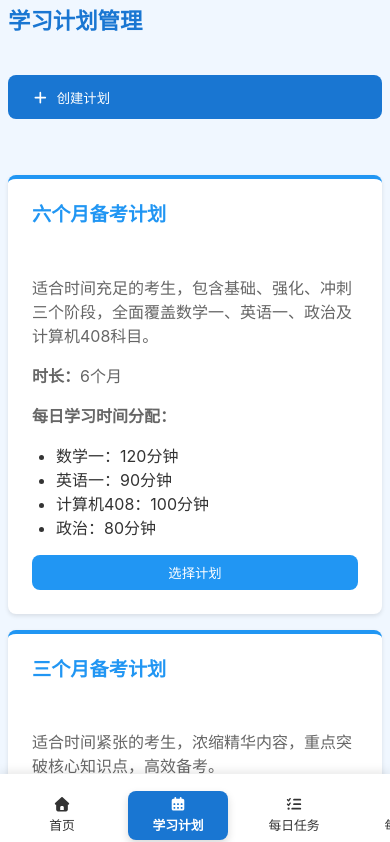
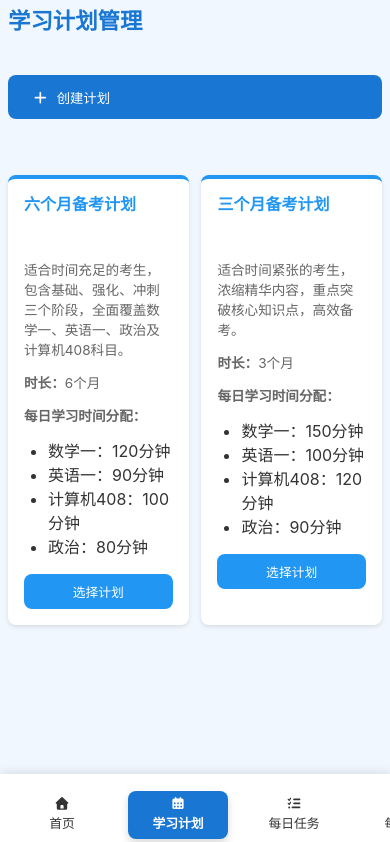
Before and after one commit to dlt666/11408Plan, a React (Vite) app: page /plan in a window 390 px wide. Shown: the top 842 px of the page. Built offline with nearby package versions, Linux system fonts and the light colour scheme.

Commit message:
响应式修复

```diff
--- a/src/App.tsx
+++ b/src/App.tsx
@@ -1,5 +1,4 @@
-import { useEffect } from 'react'
-import { Routes, Route, useNavigate, useLocation } from 'react-router-dom'
+import { useLocation, useNavigate, Routes, Route } from 'react-router-dom'
 import { FontAwesomeIcon } from '@fortawesome/react-fontawesome'
 import { faHome, faCalendarAlt, faTasks, faCheckSquare } from '@fortawesome/free-solid-svg-icons'
 import HomePage from './components/HomePage'
@@ -75,18 +74,6 @@ const Navigation = () => {
 function App() {
   const location = useLocation()
 
-  // 路由守卫 - beforeEach
-  useEffect(() => {
-    console.log('路由守卫 - beforeEach:', location.pathname)
-    // 这里可以添加路由守卫逻辑，比如权限验证等
-  }, [location.pathname])
-
-  // 路由守卫 - afterEach
-  useEffect(() => {
-    console.log('路由守卫 - afterEach:', location.pathname)
-    // 这里可以添加路由后置逻辑，比如页面埋点等
-  }, [location.pathname])
-
   // 检查是否显示导航栏（任务详情页不显示）
   const showNavigation = !location.pathname.startsWith('/tasks/')
 
--- a/src/components/TaskList.tsx
+++ b/src/components/TaskList.tsx
@@ -121,6 +121,7 @@ const TaskList: React.FC = () => {
 
   // 保存任务到localStorage
   useEffect(() => {
+    // 保存到localStorage
     localStorage.setItem('tasks', JSON.stringify(tasks))
   }, [tasks])
 
@@ -301,15 +302,25 @@ const TaskList: React.FC = () => {
 
   const handleStartTask = (taskId: string, e: React.MouseEvent) => {
     e.stopPropagation()
+
+    // 检查是否有其他任务正在计时
+    const hasRunningTask = tasks.some(task => task.status === 'in-progress')
+    if (hasRunningTask) {
+      alert('当前已有学科正在计时，请先结束当前计时任务')
+      return
+    }
+
     const task = tasks.find(t => t.id === taskId)
     if (task) {
       setCurrentTask(task)
       setTimerVisible(true)
     }
 
+    // 如果任务已经是in-progress状态，不需要修改startTime
+    // 这样计时器会从之前的时间继续计时
     setTasks(prevTasks =>
       prevTasks.map(task =>
-        task.id === taskId
+        task.id === taskId && task.status !== 'in-progress'
           ? {
               ...task,
               status: 'in-progress',
@@ -378,27 +389,8 @@ const TaskList: React.FC = () => {
   }
 
   const handleTimerClose = () => {
-    if (currentTask) {
-      // 无论计时器是否暂停，都更新任务的状态为暂停
-      setTasks(prevTasks =>
-        prevTasks.map(task => {
-          if (task.id === currentTask.id && task.status === 'in-progress' && task.startTime) {
-            const pauseTime = Date.now()
-            const pausedDuration = task.pausedDuration || 0
-            const newPausedDuration = pausedDuration + (pauseTime - task.startTime)
-            const actualTime = Math.max(0, Math.floor(newPausedDuration / 1000 / 60)) + (task.actualTime || 0)
-            return {
-              ...task,
-              status: 'pending',
-              pauseTime,
-              pausedDuration: newPausedDuration,
-              actualTime: actualTime
-            }
-          }
-          return task
-        })
-      )
-    }
+    // 只关闭计时器窗口，不改变任务状态
+    // 这样定时更新函数会继续在后台更新任务的实际时间
     setTimerVisible(false)
   }
 
@@ -446,11 +438,18 @@ const TaskList: React.FC = () => {
     if (currentTask) {
       const minutes = Math.max(0, Math.floor(duration / 60)) // 确保时间不为负数
       setTasks(prevTasks =>
-        prevTasks.map(task =>
-          task.id === currentTask.id
-            ? { ...task, status: 'completed', actualTime: minutes }
-            : task
-        )
+        prevTasks.map(task => {
+          if (task.id === currentTask.id) {
+            // 只有当实际用时大于或等于预估时间时，才标记为完成
+            const isCompleted = minutes >= task.estimatedTime
+            return {
+              ...task,
+              status: isCompleted ? 'completed' : 'pending',
+              actualTime: minutes
+            }
+          }
+          return task
+        })
       )
     }
     setTimerVisible(false)
@@ -560,6 +559,11 @@ const TaskList: React.FC = () => {
                     已完成
                   </span>
                 )}
+                {task.status === 'pending' && task.actualTime > 0 && task.actualTime < task.estimatedTime && (
+                  <span style={{ color: 'var(--warning-color)', fontWeight: 'bold' }}>
+                    未完成 (已用时: {task.actualTime}分钟)
+                  </span>
+                )}
               </div>
             </div>
 
--- a/src/index.css
+++ b/src/index.css
@@ -696,12 +696,14 @@ body {
   }
 
   .app-nav button {
-    padding: 0.4rem 0.8rem;
-    font-size: 0.9rem;
+    padding: 0.4rem 0.6rem;
+    font-size: 0.8rem;
+    min-width: 60px;
   }
 
   .app-content {
     padding: 0.5rem;
+    padding-bottom: 90px;
   }
 
   .countdown-container,
@@ -719,7 +721,39 @@ body {
   }
 
   .plan-templates {
-    grid-template-columns: 1fr;
+    grid-template-columns: repeat(2, 1fr);
+    gap: 0.8rem;
+  }
+
+  .task-actions {
+    display: grid;
+    grid-template-columns: repeat(2, 1fr);
+    gap: 0.5rem;
+  }
+
+  .task-actions button {
+    padding: 0.4rem 0.8rem;
+    font-size: 0.8rem;
+    min-width: 60px;
+  }
+
+  .plan-template {
+    padding: 1rem;
+  }
+
+  .plan-template h3 {
+    font-size: 1rem;
+    margin-bottom: 0.8rem;
+  }
+
+  .plan-template p {
+    font-size: 0.85rem;
+    margin-bottom: 0.8rem;
+  }
+
+  .select-button {
+    padding: 0.6rem;
+    font-size: 0.8rem;
   }
 }
 
```
Also changed, not shown: src/utils/supabase.ts (+7 -2 lines), src/vite-env.d.ts (added, +10 -0 lines), 1 other file (tests, documents, lock files or other folders).
